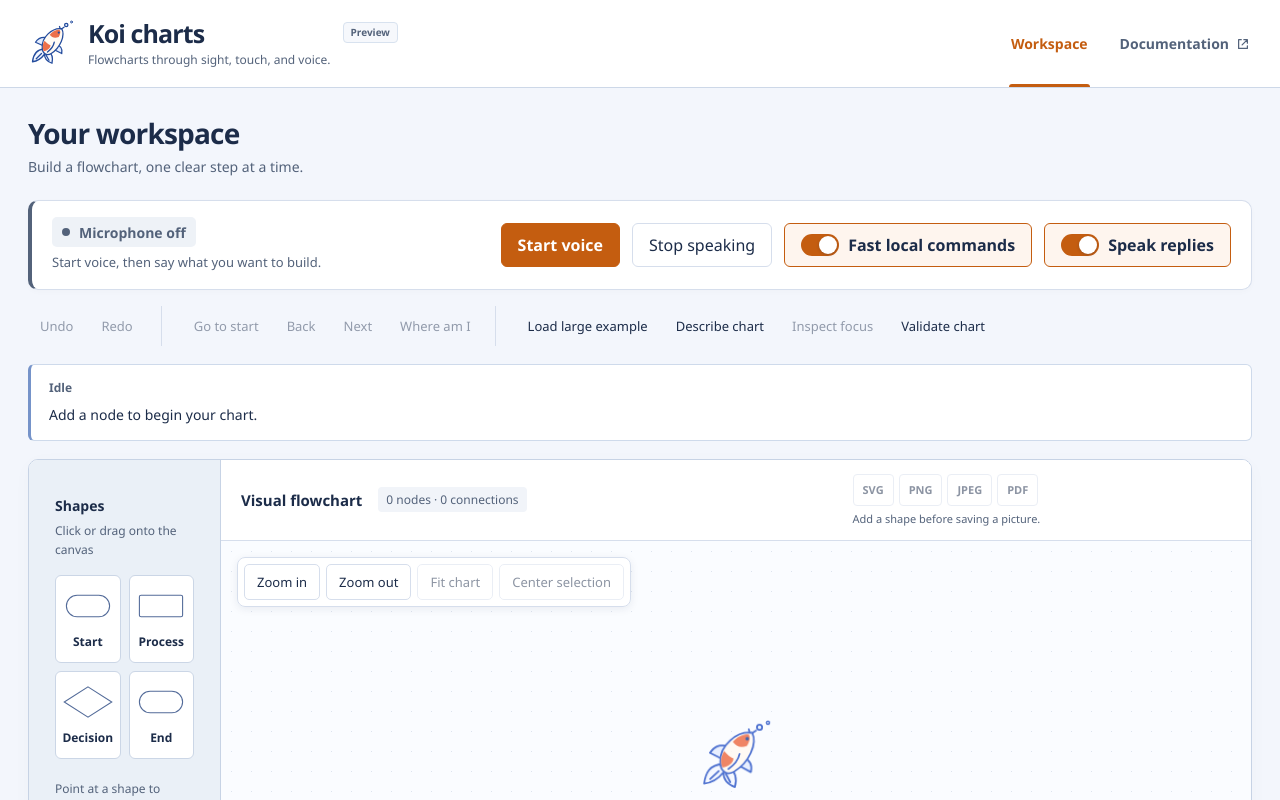
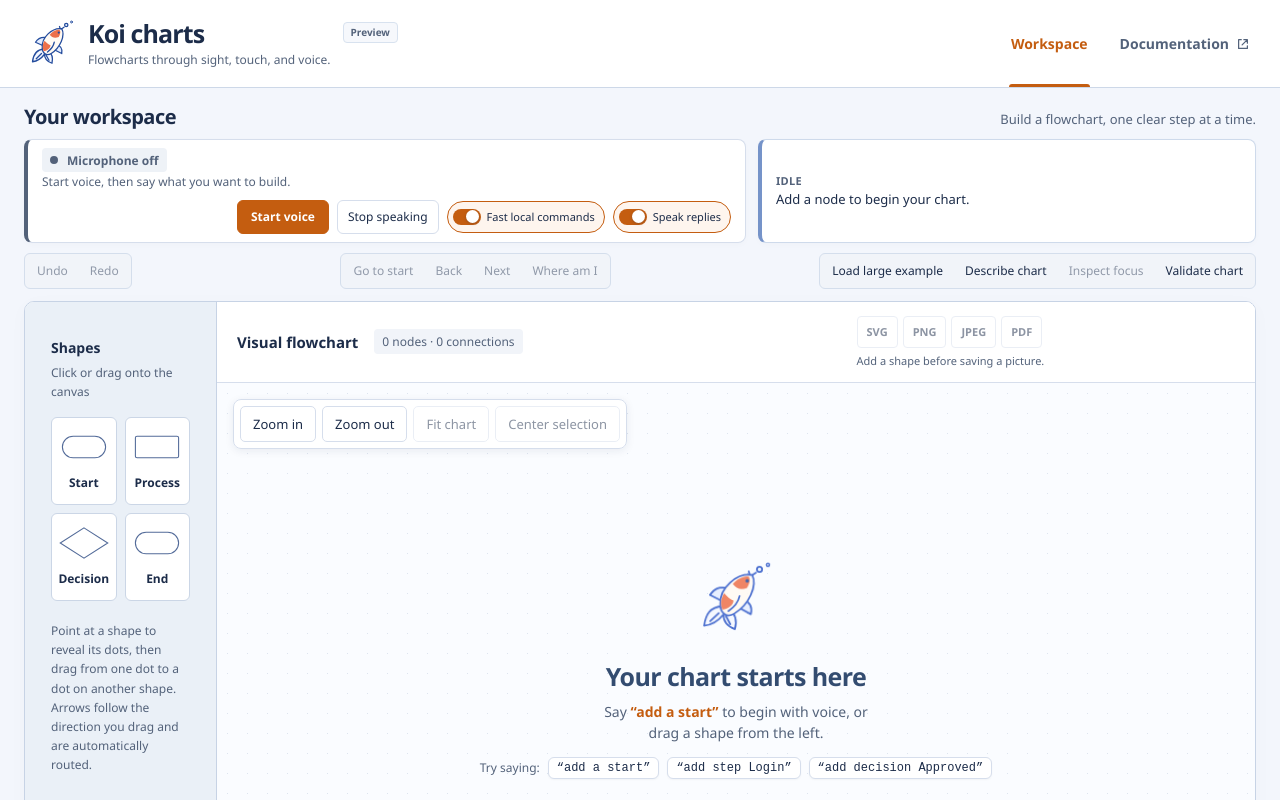
Before and after one commit to Shaurav-Vora/Koi-charts, a Next.js app: page / in a window 1280 px wide. Shown: the top 800 px of the page. Built offline with nearby package versions, Linux system fonts and the light colour scheme.

Commit message:
style: optimize top-of-page space with unified workspace deck and segmented toolbar

```diff
--- a/src/app/globals.css
+++ b/src/app/globals.css
@@ -119,27 +119,29 @@ main { max-width: 1600px; margin: 0 auto; padding: 40px 4% 24px; }
 button, input, select { font: inherit; }
 .editor-toolbar, .history-controls, .query-controls, .walk-controls, .pending-actions, .voice-controls { display: flex; flex-wrap: wrap; gap: 10px; }
 .voice-controls { align-items: center; }
-.editor-toolbar .voice-controls {
+.workspace-deck { display: grid; grid-template-columns: minmax(0, 1.45fr) minmax(300px, 1fr); gap: 12px; align-items: stretch; margin-bottom: 10px; }
+.voice-controls {
   --voice-color: #53627a;
   --voice-tint: #eef2f7;
-  flex-basis: 100%; padding: 16px 20px; gap: 12px;
+  padding: 10px 16px; gap: 12px;
   border: 1px solid var(--line); border-left: 4px solid var(--voice-color);
-  border-radius: 10px; background: white; margin-bottom: 4px;
+  border-radius: 8px; background: white;
 }
 .voice-controls[data-tone="listening"] { --voice-color: #126544; --voice-tint: #e3f4eb; }
 .voice-controls[data-tone="busy"] { --voice-color: #244ea9; --voice-tint: #e9efff; }
 .voice-controls[data-tone="paused"] { --voice-color: #87500b; --voice-tint: #fff1d8; }
 .voice-controls[data-tone="error"] { --voice-color: #a12f36; --voice-tint: #ffe9e9; }
-.voice-readout { flex: 1 1 260px; min-width: 0; }
-.voice-controls .status { width: fit-content; min-height: 30px; padding: 4px 10px; border-radius: 5px; background: var(--voice-tint); color: var(--voice-color); font-weight: 650; }
+.voice-readout { flex: 0 1 auto; min-width: 0; }
+.voice-controls .status { width: fit-content; min-height: 28px; padding: 3px 9px; border-radius: 5px; background: var(--voice-tint); color: var(--voice-color); font-weight: 650; }
 .voice-controls .status-dot { flex: 0 0 8px; background: currentColor; border-color: currentColor; }
-.voice-hint { margin-top: 5px; color: var(--muted); font-size: 13px; }
-.editor-toolbar .voice-button { background: var(--accent); border-color: var(--accent); color: white; font-weight: 600; }
-.editor-toolbar .voice-button:hover:not(:disabled) { background: var(--accent-hover); color: white; }
-.editor-toolbar .voice-button.is-active { background: var(--voice-tint); border-color: var(--voice-color); color: var(--voice-color); }
+.voice-hint { margin-top: 3px; color: var(--muted); font-size: 12px; }
+.voice-button { background: var(--accent); border-color: var(--accent); color: white; font-weight: 600; }
+.voice-button:hover:not(:disabled) { background: var(--accent-hover); color: white; }
+.voice-button.is-active { background: var(--voice-tint); border-color: var(--voice-color); color: var(--voice-color); }
 .voice-controls .mic-level { width: 88px; height: 12px; background: var(--voice-tint); border-color: var(--voice-color); }
 .voice-controls .mic-level-fill { background: var(--voice-color); }
-.feedback-label { display: block; font-size: 12px; font-weight: 650; color: var(--muted); margin-bottom: 3px; }
+.feedback-meta { display: flex; align-items: center; gap: 8px; flex-wrap: wrap; }
+.feedback-label { display: block; font-size: 12px; font-weight: 650; color: var(--muted); margin-bottom: 2px; }
 .command-feedback.has-error .feedback-label { color: #a12f36; }
 .history-controls, .walk-controls, .query-controls { align-items: center; gap: 6px; }
 .editor-toolbar .history-controls, .editor-toolbar .walk-controls { padding-right: 12px; border-right: 1px solid var(--line); }
--- a/src/app/workspace.css
+++ b/src/app/workspace.css
@@ -1,20 +1,97 @@
 /* Workspace styling is scoped so the documentation retains its reading layout. */
-#workspace { max-width: 1920px; padding: 28px 28px 36px; }
-#workspace .workspace-heading { margin-bottom: 22px; }
-#workspace .workspace-heading h2 { font-size: 28px; font-weight: 650; letter-spacing: -.8px; }
-#workspace .workspace-heading p { font-size: 14px; margin-top: 5px; }
-#workspace .editor-toolbar { justify-content: flex-start; gap: 14px 20px; margin-bottom: 18px; }
-#workspace .voice-controls { padding: 16px 20px; margin: 0 0 2px; box-shadow: 0 2px 6px #1c2c4905; }
-#workspace .voice-readout { flex-basis: 240px; }
-#workspace .history-controls, #workspace .walk-controls, #workspace .query-controls { gap: 4px; }
-#workspace .editor-toolbar > div:not(.voice-controls) button { border-color: transparent; background: transparent; font-size: 13px; padding: 8px 11px; min-height: 40px; }
-#workspace .editor-toolbar > div:not(.voice-controls) button:hover:not(:disabled) { background: #e5ecf8; border-color: #c6d4ec; }
-#workspace .history-controls { border-right: 1px solid var(--line); padding-right: 16px; }
-#workspace .command-feedback { display: flex; flex-wrap: wrap; align-items: center; gap: 8px 12px; padding: 14px 18px; margin-bottom: 18px; border: 1px solid #cedaeb; border-left: 3px solid #7593c9; border-radius: 6px; background: #fff; }
-#workspace .feedback-label { margin: 0; font-size: 12px; }
-#workspace .feedback-source { font-size: 11px; }
-#workspace .command-feedback > p { flex-basis: 100%; font-size: 14px; line-height: 1.55; }
-#workspace .command-feedback.has-error { background: #fff5f3; border-color: #e5b9b2; border-left-color: #a12f36; }
+#workspace { max-width: 1920px; padding: 16px 24px 32px; }
+#workspace .workspace-heading { display: flex; align-items: baseline; gap: 12px; margin-bottom: 10px; flex-wrap: wrap; }
+#workspace .workspace-heading h2 { font-size: 20px; font-weight: 650; letter-spacing: -.5px; margin: 0; }
+#workspace .workspace-heading .workspace-tagline { font-size: 13px; color: var(--muted); }
+
+/* Workspace Deck: Voice controls & Command feedback side-by-side */
+#workspace .workspace-deck {
+  display: grid;
+  grid-template-columns: minmax(0, 1.45fr) minmax(300px, 1fr);
+  gap: 12px;
+  align-items: stretch;
+  margin-bottom: 10px;
+}
+#workspace .voice-controls {
+  display: flex;
+  align-items: center;
+  justify-content: space-between;
+  gap: 10px 14px;
+  padding: 8px 14px;
+  margin: 0;
+  border-radius: 8px;
+  border: 1px solid var(--line);
+  border-left: 4px solid var(--voice-color, #53627a);
+  background: white;
+  box-shadow: 0 2px 6px #1c2c4905;
+  min-height: 52px;
+}
+#workspace .voice-readout { flex: 0 1 auto; min-width: 130px; }
+#workspace .voice-readout .status { min-height: 24px; padding: 2px 8px; font-size: 12px; font-weight: 650; border-radius: 4px; }
+#workspace .voice-hint { margin-top: 2px; font-size: 12px; color: var(--muted); line-height: 1.3; }
+#workspace .voice-actions { display: flex; align-items: center; gap: 6px 8px; flex-wrap: wrap; margin-left: auto; }
+#workspace .voice-button { padding: 6px 13px; min-height: 34px; border-radius: 6px; font-size: 12px; font-weight: 650; background: var(--accent); border: 1px solid var(--accent); color: white; cursor: pointer; }
+#workspace .voice-button:hover:not(:disabled) { background: var(--accent-hover); border-color: var(--accent-hover); }
+#workspace .voice-button.is-active { background: var(--voice-tint); border-color: var(--voice-color); color: var(--voice-color); }
+#workspace .stop-speech-button { padding: 5px 10px; min-height: 34px; border-radius: 6px; font-size: 12px; border: 1px solid var(--line); background: white; color: var(--ink); cursor: pointer; }
+#workspace .stop-speech-button:disabled { opacity: 0.4; cursor: not-allowed; }
+#workspace .toggle-switch { min-height: 32px; padding: 3px 9px 3px 5px; font-size: 11px; font-weight: 500; gap: 6px; border-radius: 999px; }
+#workspace .toggle-track { width: 28px; height: 16px; flex: 0 0 28px; padding: 1.5px; }
+#workspace .toggle-knob { width: 13px; height: 13px; }
+#workspace .toggle-switch.is-on .toggle-knob { transform: translateX(12px); }
+
+#workspace .command-feedback {
+  display: flex;
+  flex-direction: column;
+  justify-content: center;
+  gap: 2px;
+  padding: 8px 14px;
+  margin: 0;
+  border: 1px solid #cedaeb;
+  border-left: 4px solid #7593c9;
+  border-radius: 8px;
+  background: #fff;
+  box-shadow: 0 2px 6px #1c2c4905;
+  min-height: 52px;
+}
+#workspace .feedback-meta { display: flex; align-items: center; gap: 8px; flex-wrap: wrap; }
+#workspace .feedback-label { margin: 0; font-size: 11px; font-weight: 650; color: var(--muted); text-transform: uppercase; letter-spacing: 0.3px; }
+#workspace .feedback-source { font-size: 11px; font-weight: 600; padding: 1px 6px; border-radius: 4px; background: #edf2fb; color: #2b487d; }
+#workspace .command-feedback > p { margin: 0; font-size: 13px; line-height: 1.4; color: var(--ink); overflow-wrap: anywhere; }
+#workspace .command-feedback.has-error { background: #fff8f7; border-color: #e5b9b2; border-left-color: #a12f36; }
+#workspace .command-feedback .pending-actions { display: flex; gap: 6px; margin-top: 4px; flex-wrap: wrap; }
+#workspace .command-feedback .pending-actions button { padding: 4px 10px; min-height: 28px; font-size: 12px; border-radius: 4px; }
+
+/* Editor Toolbar: segmented control groups */
+#workspace .editor-toolbar { display: flex; align-items: center; flex-wrap: wrap; gap: 8px 12px; margin-bottom: 12px; }
+#workspace .history-controls,
+#workspace .walk-controls,
+#workspace .query-controls {
+  display: inline-flex;
+  align-items: center;
+  background: #f1f4f9;
+  border: 1px solid #d4deec;
+  border-radius: 6px;
+  padding: 2px;
+  gap: 2px;
+}
+#workspace .editor-toolbar button {
+  border: 0;
+  background: transparent;
+  font-size: 12px;
+  font-weight: 500;
+  padding: 5px 10px;
+  min-height: 30px;
+  border-radius: 4px;
+  color: var(--ink);
+  cursor: pointer;
+}
+#workspace .editor-toolbar button:hover:not(:disabled) {
+  background: white;
+  color: var(--blue);
+  box-shadow: 0 1px 2px rgba(0,0,0,0.06);
+}
+#workspace .editor-toolbar button:disabled { opacity: 0.45; cursor: not-allowed; }
 #workspace .diagram-workbench { grid-template-columns: 192px minmax(0,1fr); border: 1px solid #c7d3e5; border-radius: 10px; overflow: hidden; background: white; box-shadow: 0 4px 20px #1c2c4906; }
 #workspace .palette-column { background: #eaf0f7; border-right: 1px solid #c7d3e5; }
 #workspace .shape-palette { background: transparent; border: 0; padding: 20px 14px; }
@@ -58,6 +135,9 @@
 .workspace-help h3 { font-size: 13px; font-weight: 650; margin-bottom: 7px; }
 .workspace-help p { max-width: 65ch; color: var(--muted); font-size: 12px; }
 kbd { font-family: inherit; font-size: .9em; border: 1px solid #c7d3e5; border-bottom-width: 2px; padding: 1px 5px; border-radius: 4px; background: #fff; }
+@media(max-width: 960px) {
+ #workspace .workspace-deck { grid-template-columns: 1fr; }
+}
 @media(max-width: 900px) {
  #workspace { padding: 22px 18px 28px; }
  #workspace .diagram-workbench { grid-template-columns: 152px minmax(0,1fr); }
--- a/src/editor/Editor.tsx
+++ b/src/editor/Editor.tsx
@@ -71,42 +71,48 @@ export default function Editor({ coordinator: supplied }: { coordinator?: Return
   const indicator = voiceIndicator(voice.connectionStatus, inputPaused, presentation?.status);
   const status = presentation ? statusLabels[presentation.status] : state.outcome === "idle" ? "Idle" : state.outcome === "error" ? "Command not applied" : state.outcome === "confirmation" ? "Confirmation needed" : state.outcome === "clarification" ? "Clarification needed" : state.outcome === "committed" ? "Change applied" : state.outcome === "focused" ? "Focus updated" : state.outcome === "cancelled" ? "Cancelled" : "Chart explored";
   return <>
-    <div className="workspace-heading"><div><h2>Your workspace</h2><p>Build a flowchart, one clear step at a time.</p></div></div>
-    <div className="editor-toolbar"><div className="voice-controls" data-tone={indicator.tone} role="group" aria-label="Voice workspace">
+    <div className="workspace-heading"><h2>Your workspace</h2><span className="workspace-tagline">Build a flowchart, one clear step at a time.</span></div>
+    <div className="workspace-deck">
+      <div className="voice-controls" data-tone={indicator.tone} role="group" aria-label="Voice workspace">
         <div className="voice-readout">
           <div className="status" role="status" aria-live="polite"><span className="status-dot" aria-hidden="true" />{indicator.label}</div>
           <p className="voice-hint">{indicator.hint}</p>
         </div>
         {voice.active && <span className="mic-level" aria-hidden="true"><span className="mic-level-fill" style={{ width: `${Math.round(Math.min(1, voice.level * 4) * 100)}%` }} /></span>}
+        <div className="voice-actions">
           <button className={`voice-button${voice.active ? " is-active" : ""}`} aria-pressed={voice.active} onClick={() => { if (voice.active) { speaker.cancel(); voice.stop(); } else voice.start(); }}>{voice.active ? "Stop voice" : "Start voice"}</button>
-      {/* Interrupting matters more than it sounds: a long reply blocks the microphone until it
-          finishes, so without this the author must wait out a description they no longer want. */}
           <button className="stop-speech-button" disabled={!inputPaused} onClick={() => speaker.interrupt()}>Stop speaking</button>
-      {/* An escape hatch, not a feature switch: if a template ever reads a phrase wrongly, the
-          author hands everything back to the model without losing voice editing entirely. */}
           <ToggleSwitch className="local-switch" label="Fast local commands" checked={fastLocal} title="Recognise common phrases on this device instead of sending them to be interpreted." onChange={next => localCommandPreference.write(next)} />
-      {/* Speaking and the live region below say the same words, so exactly one of them is ever
-          active: a screen reader user would otherwise hear every reply twice. */}
           <ToggleSwitch className="speech-switch" label="Speak replies" checked={speaks} disabled={!supported} title={supported ? undefined : "This browser has no speech engine."} onChange={toggleSpeech} />
-    </div><div className="history-controls"><button disabled={!history.past.length} onClick={() => onCommand({ kind: "undo" })}>Undo</button><button disabled={!history.future.length} onClick={() => onCommand({ kind: "redo" })}>Redo</button></div><div className="walk-controls" role="group" aria-label="Walk the chart">
-      {/* The same cursor the voice commands move, reachable without speaking. Each step
-          announces where it landed and every way out, through the feedback live region. */}
-      <button disabled={!graph.nodes.length} onClick={() => onCommand({ kind: "walk", direction: "first", branch: null })}>Go to start</button>
-      <button disabled={!focused} onClick={() => onCommand({ kind: "walk", direction: "back", branch: null })}>Back</button>
-      <button disabled={!focused} onClick={() => onCommand({ kind: "walk", direction: "next", branch: null })}>Next</button>
-      <button disabled={!focused} onClick={() => onCommand({ kind: "walk", direction: "stay", branch: null })}>Where am I</button>
-    </div><div className="query-controls"><button disabled={graph.nodes.length > 0 || !!pending} onClick={() => dispatch({type:"example"})}>Load large example</button><button onClick={() => onCommand({ kind: "describe", scope: "chart" })}>Describe chart</button><button disabled={!focused} onClick={() => onCommand({ kind: "inspect", node: null })}>Inspect focus</button><button onClick={() => onCommand({ kind: "validate" })}>Validate chart</button></div></div>
-    {/* Beside the voice button, not buried at the bottom: the phrases are only useful to someone
-        deciding what to say next, and reaching them must not cost a trip through the whole page. */}
+        </div>
+      </div>
       <section className={`command-feedback ${hasError ? "has-error" : ""}`} aria-label="Command feedback">
+        <div className="feedback-meta">
           <span className="feedback-label">{status}</span>
           {presentation?.source && <span className="feedback-source" data-source={presentation.source}>{presentation.source === "local" ? "Local command" : "Gemini"}</span>}
+        </div>
         <p role={!speaks && hasError ? "alert" : undefined} aria-live={speaks || hasError ? undefined : "polite"}>{message}</p>
         {pending && <div className="pending-actions">
           {pending.kind === "deletion" ? <button className="danger-button" onClick={() => onCommand({ kind: "confirm" })}>Confirm deletion</button> : choiceLabels(graph, pending.candidates, pending.elementKind).map((label, index) => <button key={pending.candidates[index]} onClick={() => dispatch({ type: "choose", candidateId: pending.candidates[index], idSeed: crypto.randomUUID() })}>{`${index + 1}. ${label}`}</button>)}
           <button onClick={() => onCommand({ kind: "cancel" })}>Cancel</button>
         </div>}
       </section>
+    </div>
+    <div className="editor-toolbar">
+      <div className="history-controls"><button disabled={!history.past.length} onClick={() => onCommand({ kind: "undo" })}>Undo</button><button disabled={!history.future.length} onClick={() => onCommand({ kind: "redo" })}>Redo</button></div>
+      <div className="walk-controls" role="group" aria-label="Walk the chart">
+        <button disabled={!graph.nodes.length} onClick={() => onCommand({ kind: "walk", direction: "first", branch: null })}>Go to start</button>
+        <button disabled={!focused} onClick={() => onCommand({ kind: "walk", direction: "back", branch: null })}>Back</button>
+        <button disabled={!focused} onClick={() => onCommand({ kind: "walk", direction: "next", branch: null })}>Next</button>
+        <button disabled={!focused} onClick={() => onCommand({ kind: "walk", direction: "stay", branch: null })}>Where am I</button>
+      </div>
+      <div className="query-controls">
+        <button disabled={graph.nodes.length > 0 || !!pending} onClick={() => dispatch({type:"example"})}>Load large example</button>
+        <button onClick={() => onCommand({ kind: "describe", scope: "chart" })}>Describe chart</button>
+        <button disabled={!focused} onClick={() => onCommand({ kind: "inspect", node: null })}>Inspect focus</button>
+        <button onClick={() => onCommand({ kind: "validate" })}>Validate chart</button>
+      </div>
+    </div>
     <div className="diagram-workbench"><div className="palette-column"><ShapePalette lastNodeId={graph.nodes.at(-1)?.id} onCommand={onCommand} />{focused && <NodeInspector key={`${focused.id}-${focused.label}`} node={focused} onCommand={onCommand} />}</div>
       <section className="display visual-display" aria-labelledby="visual-title" data-graph-version={version}>
         <div className="display-heading"><h3 id="visual-title">Visual flowchart</h3><span className="count">{graph.nodes.length} nodes · {graph.edges.length} connections</span><ExportMenu graph={graph} layout={layout} /></div>
```
Also changed, not shown: 1 other file (tests, documents, lock files or other folders). Lines whose indentation alone changed are shown as unchanged.
